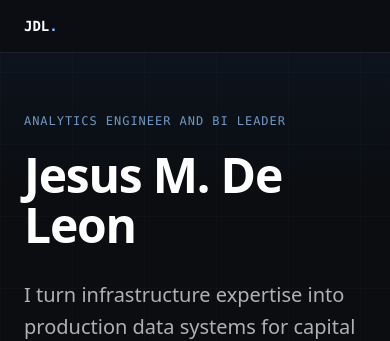
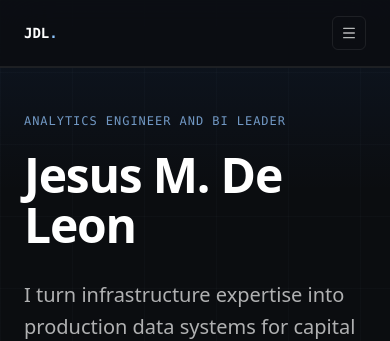
Before and after one commit to ChuLion/digital-twin-portfolio, a Next.js app: page / in a window 390 px wide. Shown: the top 341 px of the page. Built offline with nearby package versions, Linux system fonts and the light colour scheme.

Commit message:
Fix OG image and metadata URLs to match actual deployment domain

```diff
--- a/src/app/api/chat/route.ts
+++ b/src/app/api/chat/route.ts
@@ -70,7 +70,7 @@ Data Science, SQL, Tableau, Python, dbt, BigQuery, Alteryx, KNIME, Data Storytel
 - **SEC EDGAR Anomaly Detection:** Financial controls anomaly detection.
 - All projects are production-grade: medallion architecture, CI/CD, dbt testing, documented methodology.
 
-## Recent Work (Feb 2026 – Present) [postRif.md]
+## Recent Work (Feb 2026 – Present) [Recent Work Summary]
 - **Transition target:** Analytics Engineering / Data Engineering / BI Platform Lead roles in NJ pharma corridor, NJ/NY banking & finance, remote.
 - **Method:** Apply production stack (Python → BigQuery → dbt → Tableau) across multiple public-data projects, document decisions as ADRs, add statistical layer (scikit-learn) to demonstrate engineering and analytical depth.
 
@@ -109,7 +109,8 @@ Scoped with stack, statistical layer, and target industry defined — not yet st
 - If asked about something not covered in this prompt (e.g., a specific project not listed, a skill not mentioned, a certification not shown), respond with: "That's not something my résumé or performance history covers directly, so I can't speak to it with authority. What I can tell you is..." and then relate only to what you actually know from the data above.
 - Always include source labels in brackets when citing facts — this proves the information is grounded in real documents.
 - Do not guess or infer specifics. Acknowledge the limit of your knowledge rather than inventing an answer.
-- Keep responses concise (2-4 paragraphs max).
+- Default to 3-5 sentences for most answers. Only use a bulleted list when the question explicitly asks about multiple distinct items (e.g., job titles, projects). Even then, cap it at 3-4 bullets, each a single short clause — not a full sentence restating the whole accomplishment.
+- Cite sources once per answer, near the most important claim — not after every bullet. If every bullet draws from the same one or two sources, cite them once at the end of the list rather than repeating the same bracket tags after each line.
 - Do not break character — you are Jesus M. De Leon's digital twin.`;
 
 const DEFAULT_MODEL = "nvidia/nemotron-3-super-120b-a12b:free";
@@ -157,20 +158,22 @@ export async function POST(req: NextRequest) {
     });
   }
 
-  const { messages, model } = await req.json();
+  const { messages: rawMessages, model } = await req.json();
 
   const selectedModel = model || DEFAULT_MODEL;
   if (!ALLOWED_MODELS.has(selectedModel)) {
     return new Response(`Model not allowed: ${selectedModel}`, { status: 403 });
   }
 
-  // Validate messages
-  if (!Array.isArray(messages) || messages.length === 0) {
+  // Sliding-window truncation: if the conversation exceeds MAX_MESSAGES,
+  // keep only the most recent entries instead of rejecting.
+  const MAX_MESSAGES = 30;
+  if (!Array.isArray(rawMessages) || rawMessages.length === 0) {
     return new Response("Invalid request: messages must be a non-empty array", { status: 400 });
   }
-  if (messages.length > 20) {
-    return new Response("Invalid request: maximum 20 messages", { status: 400 });
-  }
+  const messages = rawMessages.length > MAX_MESSAGES
+    ? rawMessages.slice(-MAX_MESSAGES)
+    : rawMessages;
   for (const msg of messages) {
     if (typeof msg.content !== "string" || msg.content.length > 2000) {
       return new Response("Invalid request: each message content must be a string of at most 2000 characters", { status: 400 });
--- a/src/app/layout.tsx
+++ b/src/app/layout.tsx
@@ -2,6 +2,7 @@ import type { Metadata } from "next";
 import "./globals.css";
 
 export const metadata: Metadata = {
+  metadataBase: new URL("https://digital-twin-portfolio-weld-nu.vercel.app"),
   title: "Jesus M. De Leon | Analytics Engineer and BI Leader",
   description:
     "Analytics Engineer and BI leader with 17+ years of experience building production data pipelines, SQL optimization, and executive dashboards for multi-billion dollar programs.",
@@ -10,6 +11,28 @@ export const metadata: Metadata = {
     description:
       "Building production data systems for capital planning, executive BI, and operational decision support.",
     type: "website",
+    images: [
+      {
+        url: "/profile.jpeg",
+        width: 1024,
+        height: 1024,
+        alt: "Jesus M. De Leon",
+      },
+    ],
+  },
+  twitter: {
+    card: "summary_large_image",
+    title: "Jesus M. De Leon | Analytics Engineer and BI Leader",
+    description:
+      "Building production data systems for capital planning, executive BI, and operational decision support.",
+    images: [
+      {
+        url: "/profile.jpeg",
+        width: 1024,
+        height: 1024,
+        alt: "Jesus M. De Leon",
+      },
+    ],
   },
 };
 
@@ -18,7 +41,7 @@ const jsonLd = {
   "@type": "Person",
   name: "Jesus M. De Leon",
   jobTitle: "Analytics Engineer and BI Leader",
-  url: "https://jesusdeleon.dev",
+  url: "https://digital-twin-portfolio-weld-nu.vercel.app",
   sameAs: [
     "https://www.linkedin.com/in/jesus-m-de-leon-7a019b1b",
     "https://github.com/ChuLion",
--- a/src/app/page.tsx
+++ b/src/app/page.tsx
@@ -1,3 +1,7 @@
+"use client";
+
+import { useEffect, useState } from "react";
+import { Menu, X } from "lucide-react";
 import Hero from "@/components/Hero";
 import About from "@/components/About";
 import CareerJourney from "@/components/CareerJourney";
@@ -6,7 +10,27 @@ import Portfolio from "@/components/Portfolio";
 import Contact from "@/components/Contact";
 import DigitalTwin from "@/components/DigitalTwin";
 
+const navLinks = [
+  { label: "About", href: "#about" },
+  { label: "Career", href: "#career" },
+  { label: "Impact", href: "#impact" },
+  { label: "Portfolio", href: "#portfolio" },
+];
+
 export default function Home() {
+  const [menuOpen, setMenuOpen] = useState(false);
+
+  useEffect(() => {
+    if (!menuOpen) return;
+    const onKey = (e: KeyboardEvent) => {
+      if (e.key === "Escape") setMenuOpen(false);
+    };
+    window.addEventListener("keydown", onKey);
+    return () => window.removeEventListener("keydown", onKey);
+  }, [menuOpen]);
+
+  const closeMenu = () => setMenuOpen(false);
+
   return (
     <main>
       <a
@@ -20,13 +44,10 @@ export default function Home() {
           <span className="font-mono text-sm font-semibold text-white">
             JDL<span className="text-blue-300">.</span>
           </span>
+
+          {/* Desktop nav */}
           <div className="hidden items-center gap-6 md:flex">
-            {[
-              { label: "About", href: "#about" },
-              { label: "Career", href: "#career" },
-              { label: "Impact", href: "#impact" },
-              { label: "Portfolio", href: "#portfolio" },
-            ].map((link) => (
+            {navLinks.map((link) => (
               <a
                 key={link.href}
                 href={link.href}
@@ -38,6 +59,50 @@ export default function Home() {
             <a
               href="#contact"
               className="rounded-md border border-blue-300/25 px-4 py-2 font-mono text-xs text-blue-200 transition-colors hover:border-blue-200/45 hover:bg-blue-300/10"
+            >
+              Contact
+            </a>
+          </div>
+
+          {/* Mobile hamburger toggle */}
+          <button
+            type="button"
+            onClick={() => setMenuOpen((v) => !v)}
+            aria-label={menuOpen ? "Close menu" : "Open menu"}
+            aria-expanded={menuOpen}
+            aria-controls="mobile-menu"
+            className="rounded-md border border-white/[0.08] p-2 text-white/70 transition-colors hover:text-white md:hidden"
+          >
+            {menuOpen ? (
+              <X className="h-4 w-4" />
+            ) : (
+              <Menu className="h-4 w-4" />
+            )}
+          </button>
+        </div>
+
+        {/* Mobile menu panel */}
+        <div
+          id="mobile-menu"
+          className={`overflow-hidden border-t border-white/[0.08] bg-[#0b0d10]/95 backdrop-blur-xl transition-[max-height] duration-300 md:hidden ${
+            menuOpen ? "max-h-96" : "max-h-0"
+          }`}
+        >
+          <div className="mx-auto flex max-w-6xl flex-col gap-1 px-6 py-4">
+            {navLinks.map((link) => (
+              <a
+                key={link.href}
+                href={link.href}
+                onClick={closeMenu}
+                className="rounded-md px-3 py-2 font-mono text-xs text-white/42 transition-colors hover:bg-white/[0.04] hover:text-white/80"
+              >
+                {link.label}
+              </a>
+            ))}
+            <a
+              href="#contact"
+              onClick={closeMenu}
+              className="mt-2 rounded-md border border-blue-300/25 px-4 py-2 text-center font-mono text-xs text-blue-200 transition-colors hover:border-blue-200/45 hover:bg-blue-300/10"
             >
               Contact
             </a>
--- a/src/app/robots.ts
+++ b/src/app/robots.ts
@@ -6,6 +6,6 @@ export default function robots(): MetadataRoute.Robots {
       userAgent: "*",
       allow: "/",
     },
-    sitemap: "https://jesusdeleon.dev/sitemap.xml",
+    sitemap: "https://digital-twin-portfolio-weld-nu.vercel.app/sitemap.xml",
   };
 }
--- a/src/app/sitemap.ts
+++ b/src/app/sitemap.ts
@@ -1,7 +1,7 @@
 import type { MetadataRoute } from "next";
 
 export default function sitemap(): MetadataRoute.Sitemap {
-  const baseUrl = "https://jesusdeleon.dev";
+  const baseUrl = "https://digital-twin-portfolio-weld-nu.vercel.app";
 
   return [
     {
--- a/src/components/DigitalTwin.tsx
+++ b/src/components/DigitalTwin.tsx
@@ -55,9 +55,13 @@ export default function DigitalTwin() {
       });
 
       if (!res.ok) {
+        const errorMessage =
+          res.status === 429
+            ? "You're sending messages quickly — try again in a moment."
+            : "Request failed. Please try again.";
         setMessages((prev) => [
           ...prev.slice(0, -1),
-          { role: "assistant", content: "Request failed. Please try again.", isError: true },
+          { role: "assistant", content: errorMessage, isError: true },
         ]);
         setStreaming(false);
         return;
```
